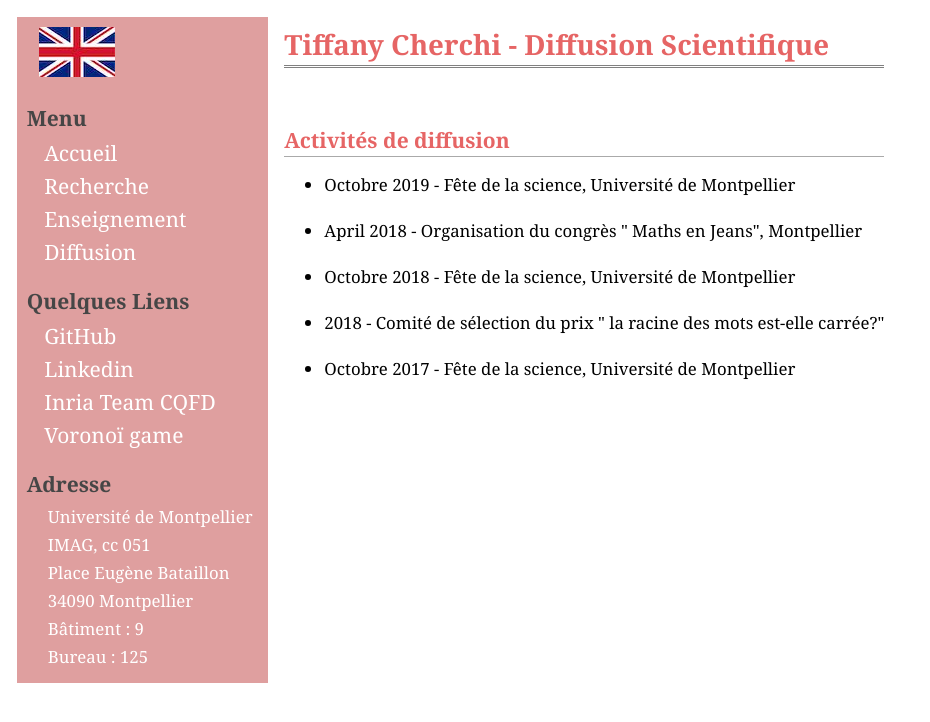
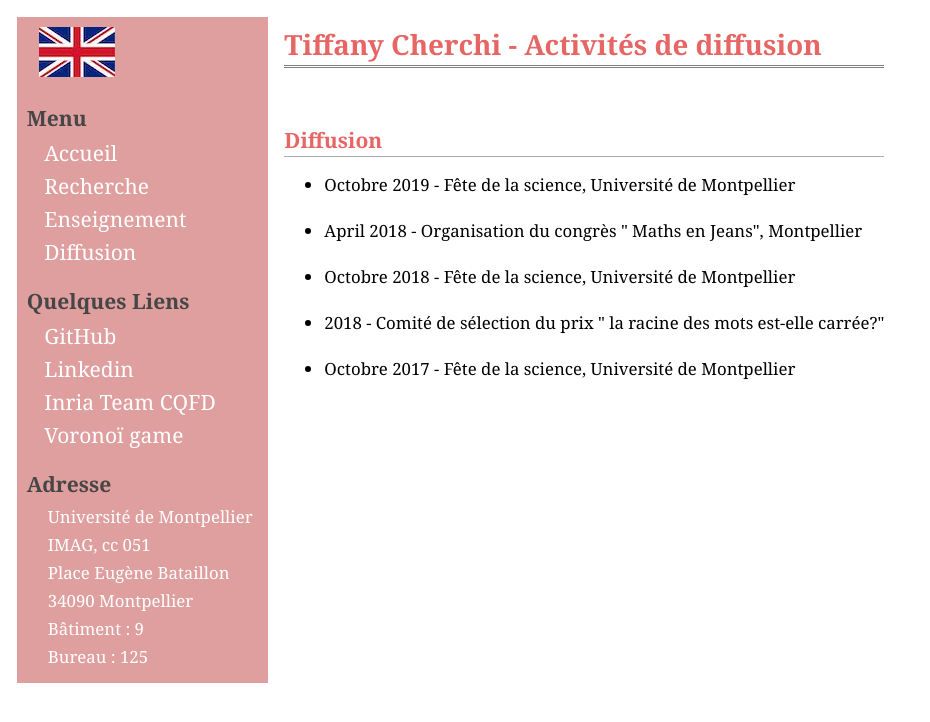
Before and after one commit to tcherchi/tiffanycherchi.github.io, a plain HTML site: page FR_diffusion.html in a window 1280 px wide. Shown: the whole page, without its empty margins (0-930 px from the left). Drawn offline with Linux system fonts and the light colour scheme.

Commit message:
Update FR_diffusion.html

```diff
--- a/FR_diffusion.html
+++ b/FR_diffusion.html
@@ -53,7 +53,7 @@
   <!-- ----------------------------------------------------------------------- */
   /* -------------------------------------------------------------------- */  -->
     <div class="textedroite">
-      <div id="toptitle"><h1>Tiffany Cherchi - Diffusion Scientifique</h1></div>
+      <div id="toptitle"><h1>Tiffany Cherchi - Activités de diffusion</h1></div>
 
 
 
@@ -61,7 +61,7 @@
 
 
     <!-- /* ------------------------------ */ -->
-      <h2>Activités de diffusion </h2>
+      <h2>Diffusion  </h2>
     <!-- /* ------------------------------ */ -->
 
       <ul>
```
